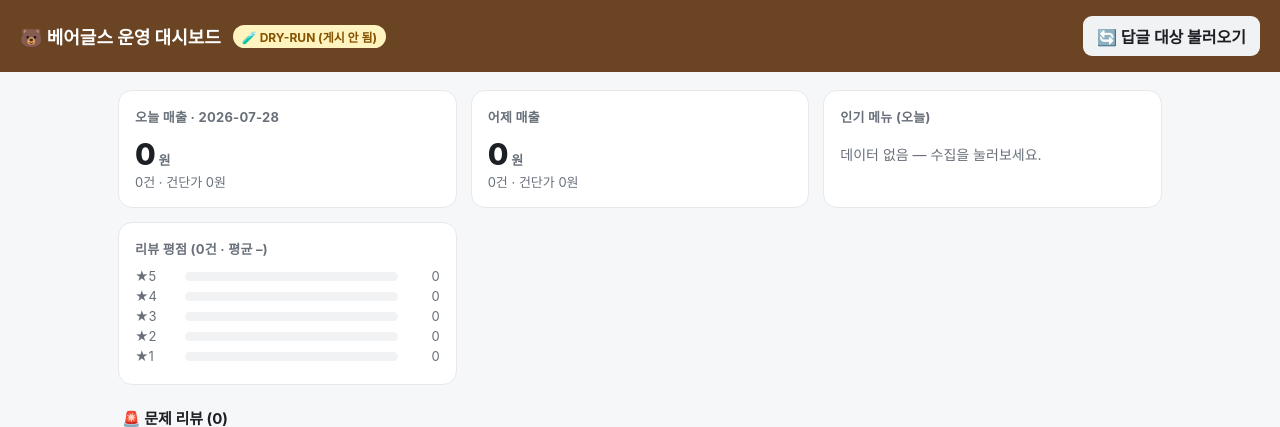
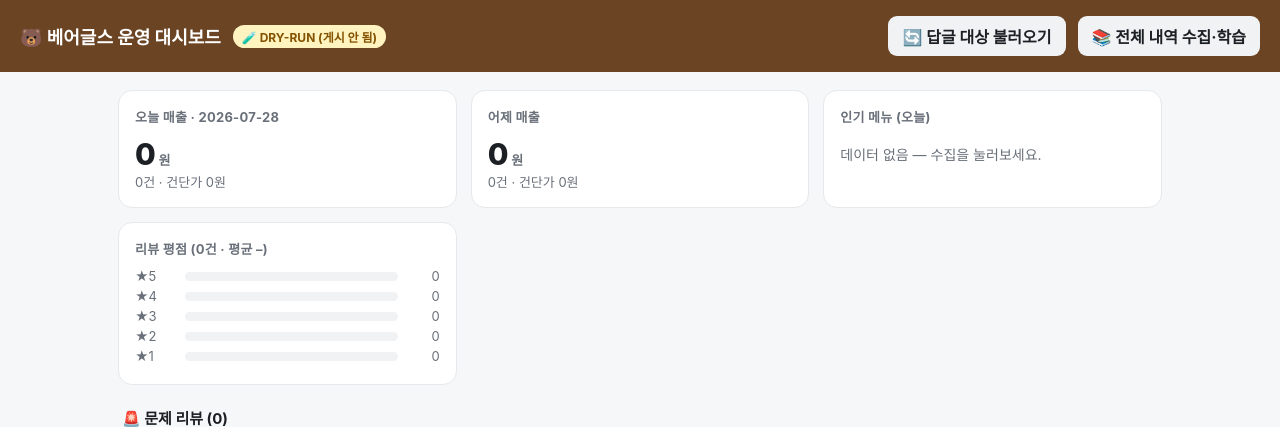
Before and after one commit to Matthewsann/beargels-ai-assistant, a Flask app: page / in a window 1280 px wide. Shown: the top 427 px of the page. Run offline with Flask 3, Linux system fonts and the light colour scheme.

Commit message:
대시보드에 '전체 내역 수집·학습' 버튼 추가 — 콘솔 없이 클릭 한 번으로 실행
배민·쿠팡 전체 기간 리뷰·답글 수집(build) + 도입일 이후 답글 학습 편입
(import_recent_approved)을 백그라운드 스레드로 실행하고 진행 상태를 표시.

Co-Authored-By: Claude Fable 5 <noreply@anthropic.com>
Claude-Session: https://claude.ai/code/session_013Mvqu4GVkNsbhFcENksYFj

```diff
--- a/web/app.py
+++ b/web/app.py
@@ -145,6 +145,40 @@ def collect_status():
     return jsonify(running=_collect["running"], msg=_collect["msg"])
 
 
+_history = {"running": False, "msg": ""}
+
+
+def _run_history():
+    """전체 리뷰·답글 내역 수집 + 도입일 이후 답글 학습 편입(버튼 1회용)."""
+    try:
+        from crawler.reply_history import build, import_recent_approved
+        data = build()                      # 전체 기간(소진 시 자동 종료)
+        n = import_recent_approved()        # 도입일 이후 답글 → 승인 예시
+        _history["msg"] = (f"전체 내역 {len(data)}건 수집, "
+                           f"답글 {n}건 학습 편입 ✅")
+    except Exception as e:  # noqa: BLE001
+        logger.exception("전체 내역 수집 실패")
+        _history["msg"] = f"실패: {str(e)[:100]}"
+    finally:
+        _history["running"] = False
+
+
+@app.route("/collect-history", methods=["POST"])
+def collect_history():
+    """전체 리뷰·답글 수집 + 학습 편입을 백그라운드로 실행한다."""
+    if _history["running"] or _collect["running"]:
+        return jsonify({"ok": False, "msg": "이미 수집 중입니다."})
+    _history.update(running=True,
+                    msg="전체 내역 수집 중… (배민·쿠팡 전체 기간, 수 분 소요)")
+    threading.Thread(target=_run_history, daemon=True).start()
+    return jsonify({"ok": True, "msg": _history["msg"]})
+
+
+@app.route("/collect-history/status")
+def collect_history_status():
+    return jsonify(running=_history["running"], msg=_history["msg"])
+
+
 def _find_review(platform, review_no):
     """답글 대상 캐시 우선, 없으면 DB 에서 리뷰를 찾는다."""
     for r in _repliable["reviews"]:
--- a/web/templates/dashboard.html
+++ b/web/templates/dashboard.html
@@ -62,6 +62,8 @@
   <span class="sp"></span>
   <span id="cmsg" class="msg" style="color:#ffe;">{{ collect.msg }}</span>
   <button id="collectBtn" class="ghost" onclick="collect()">🔄 답글 대상 불러오기</button>
+  <button id="histBtn" class="ghost" onclick="collectHistory()"
+          title="배민·쿠팡 전체 기간 리뷰·답글을 수집하고, 프로그램 도입 후 답글을 학습에 편입합니다">📚 전체 내역 수집·학습</button>
 </header>
 <main>
   <div class="grid">
@@ -181,6 +183,17 @@ async function collect(){
     if(!s.running){clearInterval(t); b.disabled=false; setTimeout(()=>location.reload(),900);}
   },2000);
 }
+async function collectHistory(){
+  const b=document.getElementById('histBtn'); b.disabled=true;
+  const m=document.getElementById('cmsg');
+  const r=await fetch('/collect-history',{method:'POST'}); const j=await r.json();
+  m.textContent=j.msg;
+  const t=setInterval(async()=>{
+    const s=await (await fetch('/collect-history/status')).json();
+    m.textContent=s.msg;
+    if(!s.running){clearInterval(t); b.disabled=false;}
+  },3000);
+}
 async function addRule(){
   const inp=document.getElementById('ruleInput'); const m=document.getElementById('ruleMsg');
   const text=inp.value.trim(); if(!text){m.textContent='내용을 입력하세요';return;}
```
